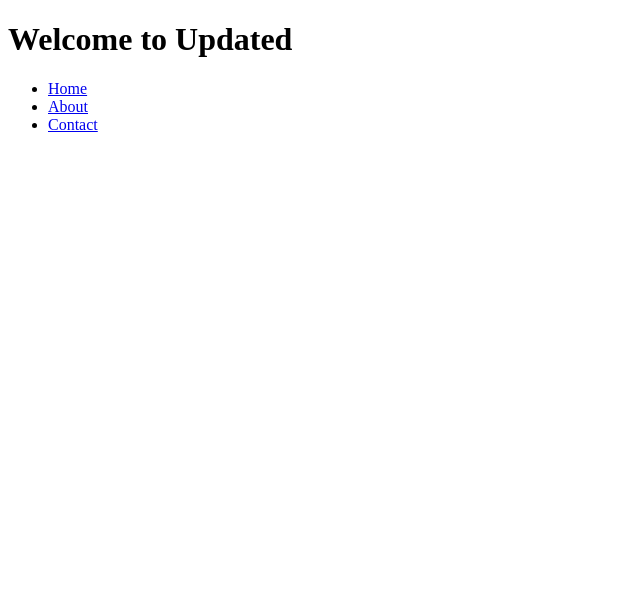
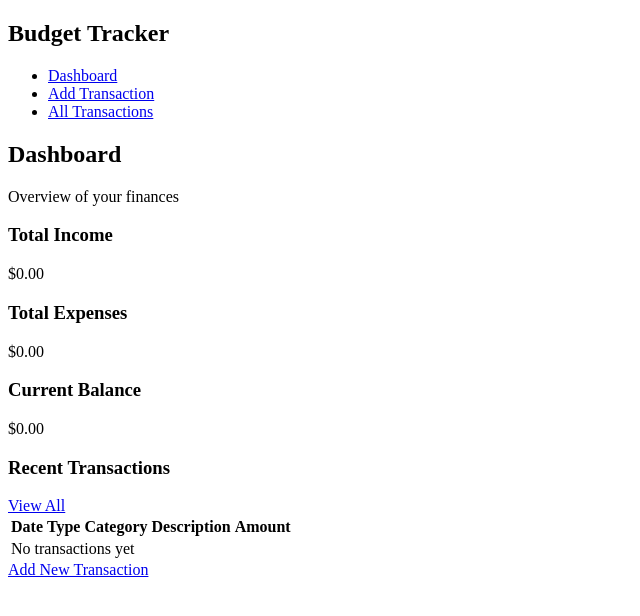
Before and after one commit to etrupja/ExpensesApp, a plain HTML site: page index.html in a window 1280 px wide. Shown: the whole page, without its empty margins (0-640 px from the left). Drawn offline with Linux system fonts and the light colour scheme.

Commit message:
added all the html files

```diff
--- a/index.html
+++ b/index.html
@@ -1,21 +1,72 @@
+
 <!DOCTYPE html>
 <html lang="en">
 <head>
     <meta charset="UTF-8">
     <meta name="viewport" content="width=device-width, initial-scale=1.0">
-    <title>My Web Page</title>
-    <link rel="stylesheet" href="styles.css">
+    <title>Budget Tracker - Dashboard</title>
 </head>
 <body>
-    <header>
-        <h1>Welcome to Updated</h1>
-    </header>
-    <nav>
-        <ul>
-            <li><a href="#home">Home</a></li>
-            <li><a href="#about">About</a></li>
-            <li><a href="#contact">Contact</a></li>
-        </ul>
+    <nav class="">
+        <div class="">
+            <h1 class="">Budget Tracker</h1>
+            <ul class="">
+                <li><a class='' href='index.html'>Dashboard</a></li>
+                <li><a href='add-transaction.html'>Add Transaction</a></li>
+                <li><a href='transactions.html'>All Transactions</a></li>
+            </ul>
+        </div>
     </nav>
+
+    <div class="">
+        <div class="">
+            <h2>Dashboard</h2>
+            <p>Overview of your finances</p>
+        </div>
+
+        <div class="">
+            <div class="">
+                <h3>Total Income</h3>
+                <div class="" id="">$0.00</div>
+            </div>
+            <div class="">
+                <h3>Total Expenses</h3>
+                <div class="" id="">$0.00</div>
+            </div>
+            <div class="">
+                <h3>Current Balance</h3>
+                <div class="" id="">$0.00</div>
+            </div>
+        </div>
+
+        <div class="">
+            <div class="">
+                <h3>Recent Transactions</h3>
+                <a class='' href='transactions.html'>View All</a>
+            </div>
+            <div class="">
+                <table class="">
+                    <thead>
+                        <tr>
+                            <th>Date</th>
+                            <th>Type</th>
+                            <th>Category</th>
+                            <th>Description</th>
+                            <th>Amount</th>
+                        </tr>
+                    </thead>
+                    <tbody id="">
+                        <tr>
+                            <td colspan="5" class="">No transactions yet</td>
+                        </tr>
+                    </tbody>
+                </table>
+            </div>
+        </div>
+
+        <div class="">
+            <a class='' href='add-transaction.html'>Add New Transaction</a>
+        </div>
+    </div>
 </body>
 </html>
```
Also changed, not shown: add-transaction.html (added, +70 -0 lines), transactions.html (added, +67 -0 lines).
